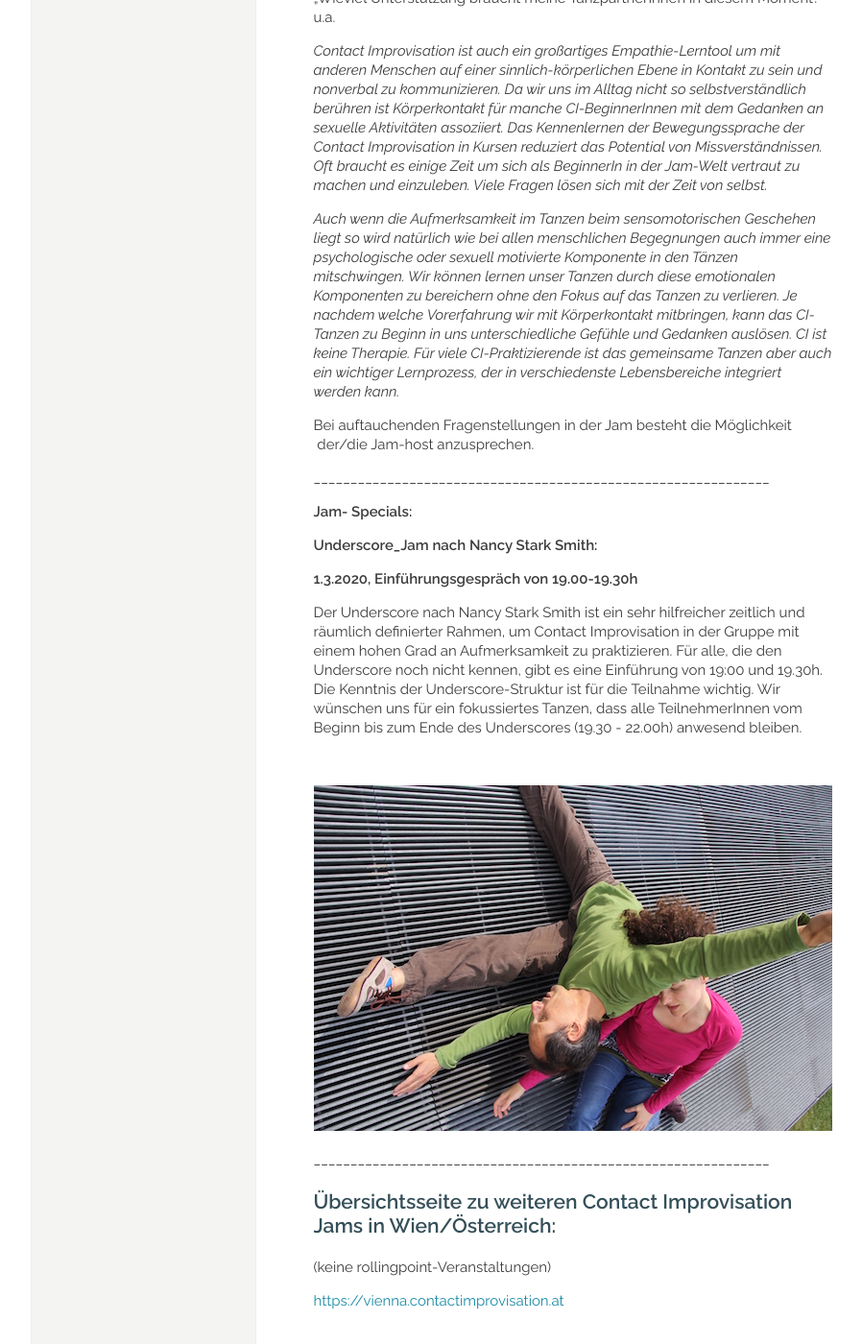
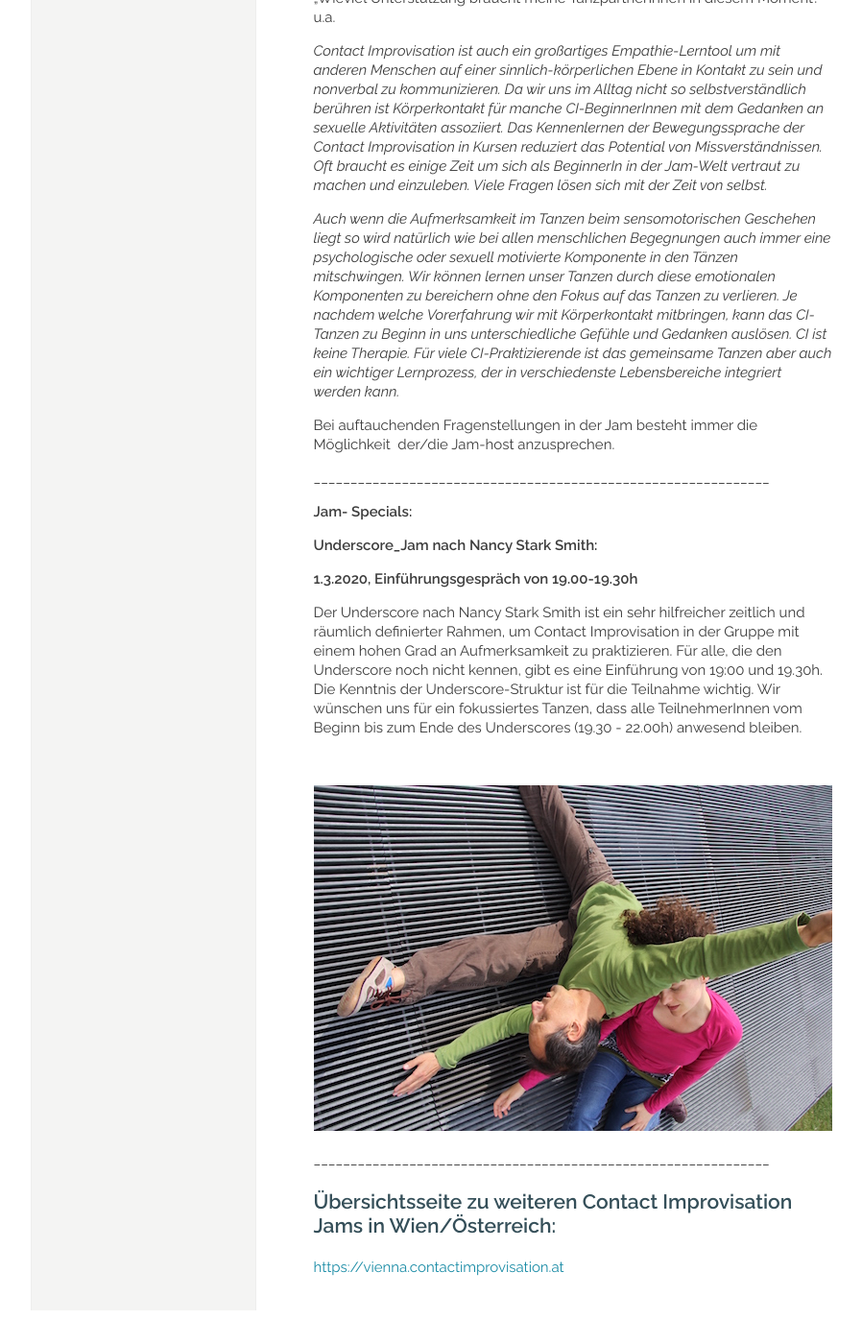
Before and after one commit to manulari/rollingpointat, a Jekyll site: the page built from _pages_de/jams.md, in a window 1280 px wide and 1400 px high, scrolled down 1836 px. Shown: the whole window at 96% size, without its empty margins (152-1050 px from the left). Built offline with Jekyll 4.4.1, drawn with Linux system fonts in a browser that asks for light colours; comment, search, counter and statistics services are not loaded; after the commit the page ends 3201 px from its top, so only the background shows below that.

Commit message:
Update page (de) “jams”

```diff
--- a/_pages_de/jams.md
+++ b/_pages_de/jams.md
@@ -2,13 +2,9 @@
 permalink: /jams
 title: ROLLINGPOINT-JAMS
 ---
-
-
 > **Aktualisierung 20.11.:**\
 > \
 > **Liebe TänzerInnen! Wir müssen leider wieder in eine Pause gehen. Dies betrifft auch schon die Jam am So 21.11. Wir kommen wieder sobald es wieder möglich ist.**
-
-
 
 Die rollingpoint-Jams sind ein Ort für fokussiertes Contact Improvisations-Tanzen an dem **CI als zeitgenössische Tanz- und Kunstform** praktiziert wird. Wir achten darauf einen gemeinsamen Raum zu halten, in dem sich alle sicher fühlen und erwarten von den TeilnehmerInnen, dass sie bereits über erste CI-Kurserfahrungen (im Sinne von Grundkenntnissen) verfügen.
 
@@ -58,7 +54,7 @@ Ein CI-Tanz ist ein gleichberechtigter körperlicher Dialog, in dem wir uns fort
 
 *Auch wenn die Aufmerksamkeit im Tanzen beim sensomotorischen Geschehen liegt so wird natürlich wie bei allen menschlichen Begegnungen auch immer eine psychologische oder sexuell motivierte Komponente in den Tänzen mitschwingen. Wir können lernen unser Tanzen durch diese emotionalen Komponenten zu bereichern ohne den Fokus auf das Tanzen  zu verlieren. Je nachdem welche Vorerfahrung wir mit Körperkontakt mitbringen, kann das CI-Tanzen zu Beginn in uns unterschiedliche Gefühle und Gedanken auslösen. CI ist keine Therapie. Für viele CI-Praktizierende ist das gemeinsame Tanzen aber auch ein wichtiger Lernprozess, der in verschiedenste Lebensbereiche integriert werden kann.*
 
-Bei auftauchenden Fragenstellungen in der Jam besteht die Möglichkeit  der/die Jam-host anzusprechen.
+Bei auftauchenden Fragenstellungen in der Jam besteht immer die Möglichkeit  der/die Jam-host anzusprechen.
 
 \_\_\_\_\_\_\_\_\_\_\_\_\_\_\_\_\_\_\_\_\_\_\_\_\_\_\_\_\_\_\_\_\_\_\_\_\_\_\_\_\_\_\_\_\_\_\_\_\_\_\_\_\_\_\_\_\_\_\_\_\_\_
 
@@ -79,6 +75,4 @@ Der Underscore nach Nancy Stark Smith ist ein sehr hilfreicher zeitlich und räu
 
 ### **Übersichtsseite zu weiteren Contact Improvisation Jams in Wien/Österreich:**
 
-(keine rollingpoint-Veranstaltungen)
-
 [https://vienna.contactimprovisation.at](https://vienna.contactimprovisation.at/)
```
